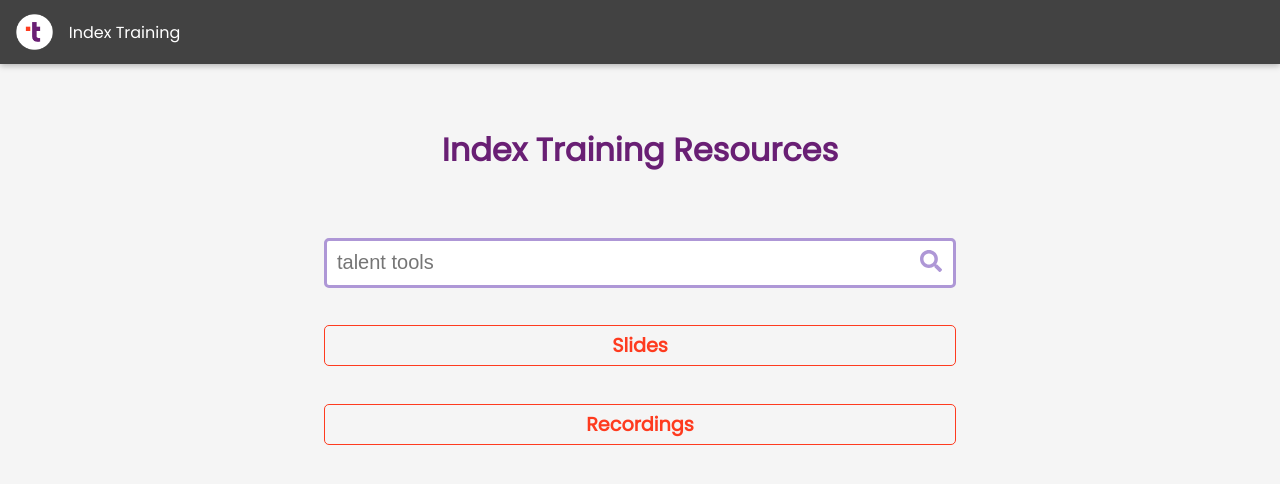
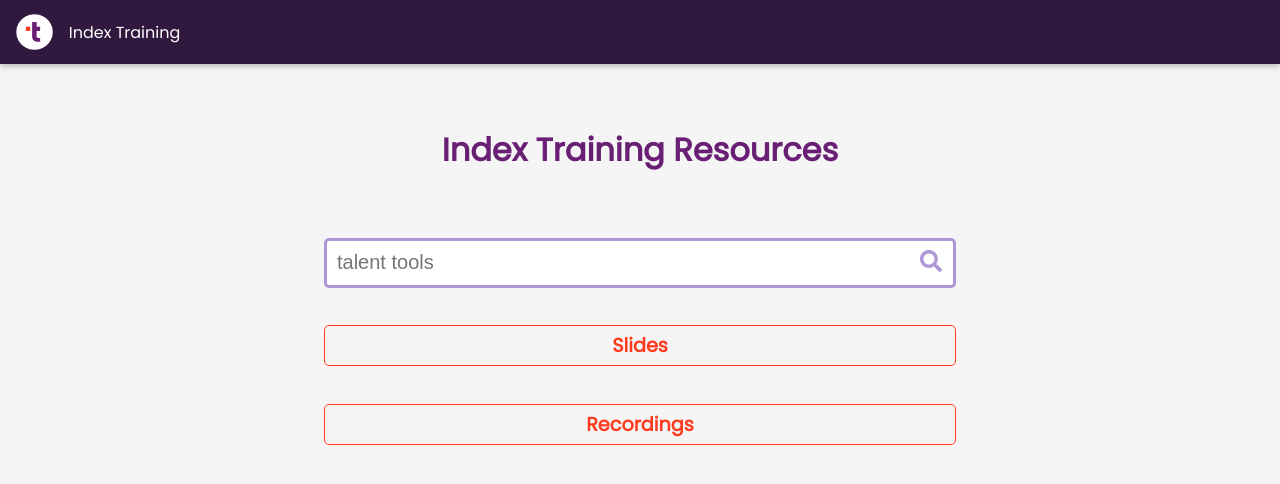
Before and after one commit to Gomez-Oscar/index-training-page-frontend, a React (Create React App) app: page / in a window 1280 px wide. Shown: the top 484 px of the page. Built offline with nearby package versions, Linux system fonts and the light colour scheme.

Commit message:
were made a few changes to improve talent interface

```diff
--- a/src/index.css
+++ b/src/index.css
@@ -13,6 +13,7 @@ body {
     --purple-ligth: #ae97d6;
     /* talent colors */
     /* primary colors */
+    --purple-dark-t: #30183f;
     --purple-t: #691f74;
     --orange-t: #fe3b1f;
     --blue-cream-t: #bbcce2;
--- a/src/shared/components/Navigation/MainHeader.css
+++ b/src/shared/components/Navigation/MainHeader.css
@@ -6,7 +6,8 @@
     position: fixed;
     top: 0;
     left: 0;
-    background: var(--dark-slate-gray);
+    /* background: var(--dark-slate-gray); */
+    background: #30183f;
     box-shadow: 0 2px 6px rgba(0, 0, 0, 0.26);
     padding: 0 1rem;
     z-index: 5;
```
Also changed, not shown: public/rocket.png (deleted), 1 other file (tests, documents, lock files or other folders).
